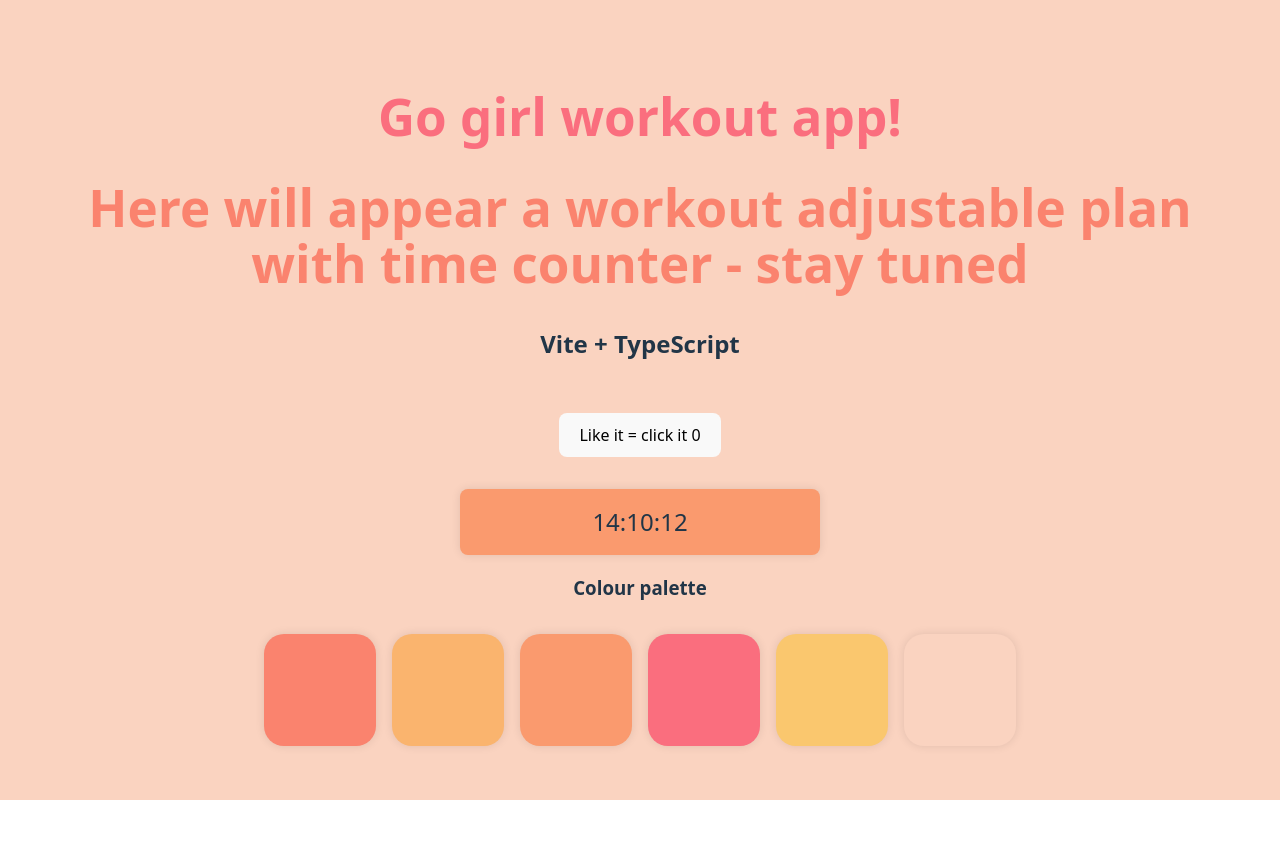
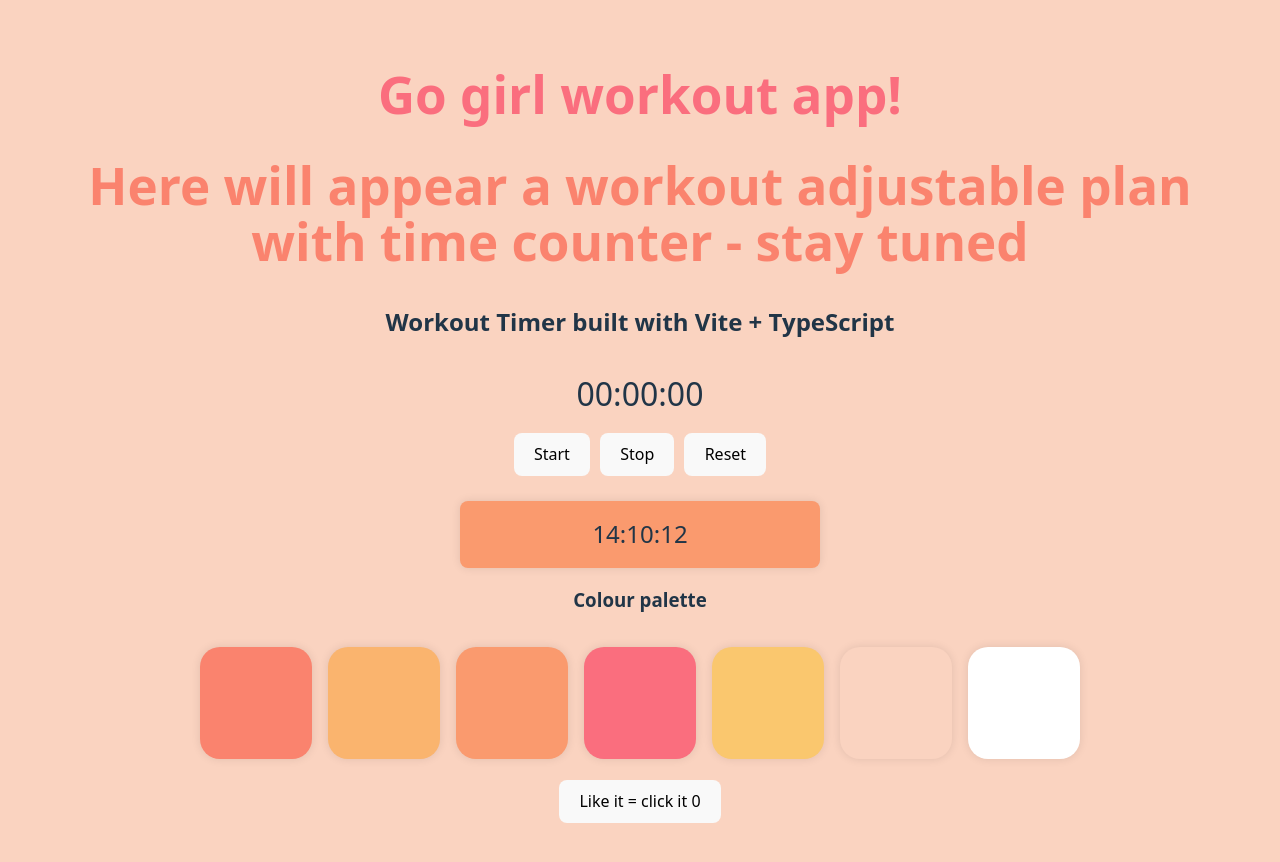
Before and after one commit to anitabaron/workout, a website built with Vite: page index.html in a window 1280 px wide. Before the commit the page ends 800 px from the top, so only its background shows below. Built offline with nearby package versions, Linux system fonts and the light colour scheme.

Commit message:
feature stopwatch

```diff
--- a/src/main.ts
+++ b/src/main.ts
@@ -1,20 +1,60 @@
 import "./style.css";
 import { setupCounter } from "./counter.ts";
 import { Clock } from "./clock.ts";
+import Stopwatch from "./stopwatch.ts";
 
-document.querySelector<HTMLDivElement>("#app")!.innerHTML = `
-  <div>
-    <h1 class="title"> Go girl workout app! </h1>
+// Main app container
+const app = document.querySelector<HTMLDivElement>("#app")!;
+if (!app) throw new Error("App container not found");
 
-    <h1 class="read-the-docs">
-      Here will appear a workout adjustable plan with time counter - stay tuned
-    </h1>
-    <h2>Vite + TypeScript</h2>
-    <div class="card">
-      <button id="counter" type="button"></button>
-    </div>
-    <div id="clock"></div>
-    <h3>Colour palette</h3>
+// Create elements dynamically
+const title = document.createElement("h1");
+title.className = "title";
+title.textContent = "Go girl workout app!";
+
+const description = document.createElement("h1");
+description.className = "read-the-docs";
+description.textContent =
+  "Here will appear a workout adjustable plan with time counter - stay tuned";
+
+// Stopwatch container
+const stopwatchContainer = document.createElement("div");
+const stopwatchTitle = document.createElement("h2");
+stopwatchTitle.textContent = "Workout Timer built with Vite + TypeScript";
+
+const stoperDisplay = document.createElement("div");
+stoperDisplay.id = "stoper-display";
+stoperDisplay.textContent = "00:00:00";
+
+const startButton = document.createElement("button");
+startButton.id = "start-button";
+startButton.textContent = "Start";
+
+const stopButton = document.createElement("button");
+stopButton.id = "stop-button";
+stopButton.textContent = "Stop";
+
+const resetButton = document.createElement("button");
+resetButton.id = "reset-button";
+resetButton.textContent = "Reset";
+
+// Append elements to stopwatch container
+stopwatchContainer.append(
+  stopwatchTitle,
+  stoperDisplay,
+  startButton,
+  stopButton,
+  resetButton
+);
+
+// Clock container
+const clockContainer = document.createElement("div");
+clockContainer.id = "clock";
+
+// Palette container
+const paletteContainer = document.createElement("div");
+paletteContainer.innerHTML = `
+     <h3>Colour palette</h3>
     <div class="palette">
       <div class="box-color My-Color-Theme-1-hex"></div>
       <div class="box-color My-Color-Theme-2-hex"></div>
@@ -22,10 +62,45 @@ document.querySelector<HTMLDivElement>("#app")!.innerHTML = `
       <div class="box-color My-Color-Theme-4-hex"></div>
       <div class="box-color My-Color-Theme-5-hex"></div>
       <div class="box-color My-Color-Theme-6-hex"></div>
-    </div>
+      <div class="box-color My-Color-Theme-7-hex"></div>
+    </div>`;
 
-  </div>
-`;
+// Counter container
+const counterContainer = document.createElement("div");
+counterContainer.className = "card";
 
-setupCounter(document.querySelector<HTMLButtonElement>("#counter")!);
+const counterButton = document.createElement("button");
+counterButton.id = "counter";
+counterButton.type = "button";
+
+counterContainer.append(counterButton);
+
+// Add everything to the app
+app.append(
+  title,
+  description,
+  stopwatchContainer,
+  clockContainer,
+  paletteContainer,
+  counterContainer
+);
+
+// Initialize Stopwatch instance
+const stopwatch = new Stopwatch("stoper-display");
+
+// Event listeners
+startButton.addEventListener("click", () => {
+  stopwatch.start();
+});
+stopButton.addEventListener("click", () => {
+  stopwatch.pause();
+});
+resetButton.addEventListener("click", () => {
+  stopwatch.reset();
+});
+
+// Initialize Clock
 new Clock("clock").start();
+
+// Counter setup
+setupCounter(counterButton);
--- /dev/null
+++ b/src/stopwatch.ts
@@ -0,0 +1,72 @@
+export class Stopwatch {
+  private startTime: number | null = null;
+  private elapsedTime: number = 0;
+  private timerInterval: ReturnType<typeof setInterval> | null = null;
+  private displayElement: HTMLElement;
+  private isRunning: boolean = false;
+
+  constructor(displayElementId: string) {
+    const element = document.getElementById(displayElementId);
+    if (!element)
+      throw new Error(`Element with ID "${displayElementId}" not found`);
+    this.displayElement = element;
+    this.updateDisplay();
+  }
+
+  private formatTime(ms: number): string {
+    const totalSeconds = Math.floor(ms / 1000);
+    const hours = Math.floor(totalSeconds / 3600);
+    const minutes = Math.floor((totalSeconds % 3600) / 60);
+    const seconds = totalSeconds % 60;
+
+    return `${String(hours).padStart(2, "0")}:${String(minutes).padStart(
+      2,
+      "0"
+    )}:${String(seconds).padStart(2, "0")}`;
+  }
+
+  private updateDisplay() {
+    if (this.displayElement) {
+      this.displayElement.textContent = this.formatTime(this.elapsedTime);
+    }
+  }
+
+  public start() {
+    if (this.isRunning) {
+      console.log("Stopwatch is already running!");
+      return;
+    }
+    console.log("Stopwatch started");
+    this.startTime = Date.now() - this.elapsedTime;
+    this.isRunning = true;
+
+    this.timerInterval = setInterval(() => {
+      if (this.startTime !== null) {
+        this.elapsedTime = Date.now() - this.startTime;
+        this.updateDisplay();
+      }
+    }, 1000);
+  }
+
+  public pause() {
+    if (!this.isRunning) {
+      console.log("Stopwatch is not running!");
+      return;
+    }
+    console.log("Stopwatch paused");
+    this.isRunning = false;
+    if (this.timerInterval !== null) {
+      clearInterval(this.timerInterval);
+      this.timerInterval = null;
+    }
+  }
+
+  public reset() {
+    console.log("Stopwatch reset");
+    this.pause();
+    this.elapsedTime = 0;
+    this.updateDisplay();
+  }
+}
+
+export default Stopwatch;
--- a/src/style.css
+++ b/src/style.css
@@ -56,7 +56,7 @@ h1 {
 }
 
 .card {
-  padding: 2em;
+  padding: 1em;
 }
 
 .read-the-docs {
@@ -73,6 +73,7 @@ button {
   background-color: #1a1a1a;
   cursor: pointer;
   transition: border-color 0.25s;
+  margin: 5px;
 }
 button:hover {
   border-color: var(--color-4);
@@ -149,6 +150,9 @@ body {
 .My-Color-Theme-6-hex {
   background-color: var(--color-6);
 }
+.My-Color-Theme-7-hex {
+  background-color: var(--color-7);
+}
 
 .title {
   color: var(--color-4);
@@ -163,6 +167,7 @@ body {
   display: flex;
   justify-content: center;
   margin: 0 auto;
+  margin-top: 20px;
   border-radius: 8px;
   border: 1px solid transparent;
   padding: 0.6em 1.2em;
@@ -173,8 +178,12 @@ body {
   background-color: var(--color-3);
   cursor: pointer;
   box-shadow: 0 0 10px rgba(0, 0, 0, 0.1);
-  r: #747bff;
 }
 button {
   background-color: #f9f9f9;
 }
+
+#stoper-display {
+  font-size: 2rem;
+  padding: 10px;
+}
```
